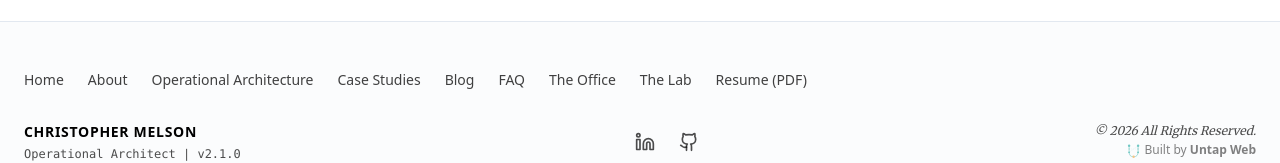
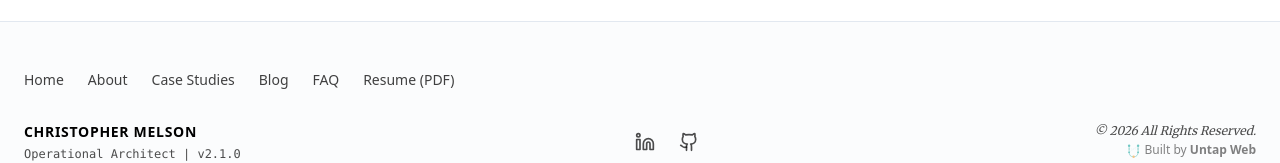
Before and after one commit to mels0n/aboutme, a Next.js app: page /about in a window 1280 px wide. Shown: the part 1037-1200 px from the top of the page. Built offline with nearby package versions, Linux system fonts and the light colour scheme; no server answers.

Commit message:
chore(footer): drop Operational Architecture, The Office and The Lab links

```diff
--- a/src/widgets/shared/Footer.tsx
+++ b/src/widgets/shared/Footer.tsx
@@ -3,18 +3,15 @@ import { siteConfig } from "@/shared/config/site-config";
 import { UntapBadge } from "@/shared/ui/UntapBadge";
 import { Github, Linkedin } from "lucide-react";
 
-// Visible links to every section, on every page. The home page's content is
+// Visible links to the main sections, on every page. The home page's content is
 // an interactive app, so this is how readers and crawlers reach the rest of
 // the site from it.
 const SITE_LINKS = [
     { href: "/", label: "Home" },
     { href: "/about", label: "About" },
-    { href: "/guide/operational-architecture", label: "Operational Architecture" },
     { href: "/guide/operational-architecture/case-studies", label: "Case Studies" },
     { href: "/guide/operational-architecture/blog", label: "Blog" },
     { href: "/faq", label: "FAQ" },
-    { href: "/guide/office", label: "The Office" },
-    { href: "/guide/lab", label: "The Lab" },
     { href: siteConfig.links.cvPdf, label: "Resume (PDF)" },
 ];
 
```
